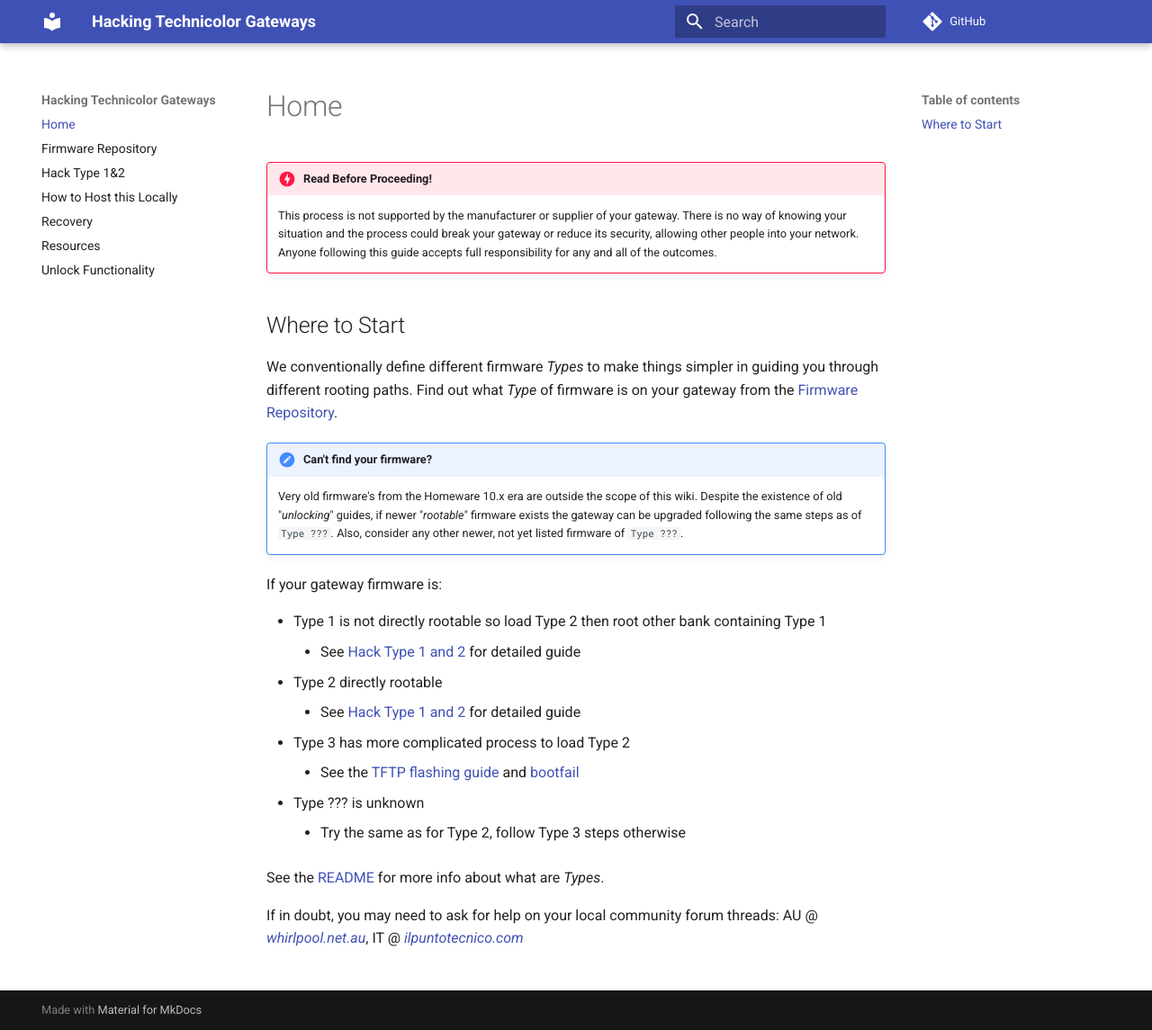
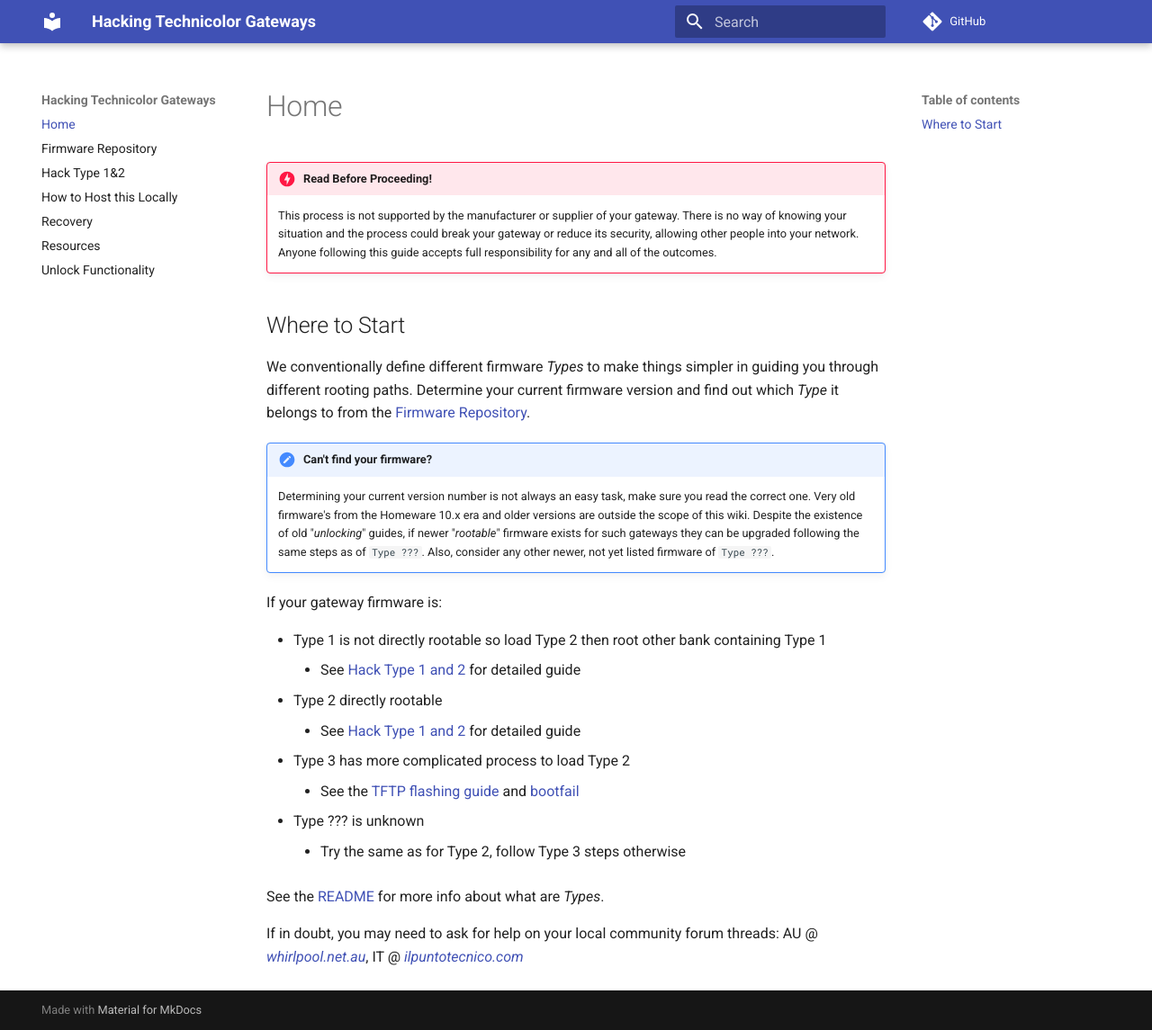
Before and after one commit to hack-technicolor/hack-technicolor, an MkDocs documentation site: the page built from docs/index.md, in a window 1280 px wide and 1145 px high. Shown: the whole window at 90% size. Built offline with MkDocs 1.6.1 and Material for MkDocs 9.7.7, drawn with Linux system fonts in a browser that asks for light colours; comment, search, counter and statistics services are not loaded.

Commit message:
Ensure people awareness about current fw version

```diff
--- a/docs/index.md
+++ b/docs/index.md
@@ -5,10 +5,10 @@
 
 ## Where to Start
 
-We conventionally define different firmware *Types* to make things simpler in guiding you through different rooting paths. Find out what *Type* of firmware is on your gateway from the [Firmware Repository](Firmware%20Repository/).
+We conventionally define different firmware *Types* to make things simpler in guiding you through different rooting paths. Determine your current firmware version and find out which *Type* it belongs to from the [Firmware Repository](Firmware%20Repository/).
 
 !!! hint "Can't find your firmware?"
-    Very old firmware's from the Homeware 10.x era are outside the scope of this wiki. Despite the existence of old "*unlocking*" guides, if newer "*rootable*" firmware exists the gateway can be upgraded following the same steps as of `Type ???`. Also, consider any other newer, not yet listed firmware of `Type ???`.
+    Determining your current version number is not always an easy task, make sure you read the correct one. Very old firmware's from the Homeware 10.x era and older versions are outside the scope of this wiki. Despite the existence of old "*unlocking*" guides, if newer "*rootable*" firmware exists for such gateways they can be upgraded following the same steps as of `Type ???`. Also, consider any other newer, not yet listed firmware of `Type ???`.
 
 If your gateway firmware is:
 
```
